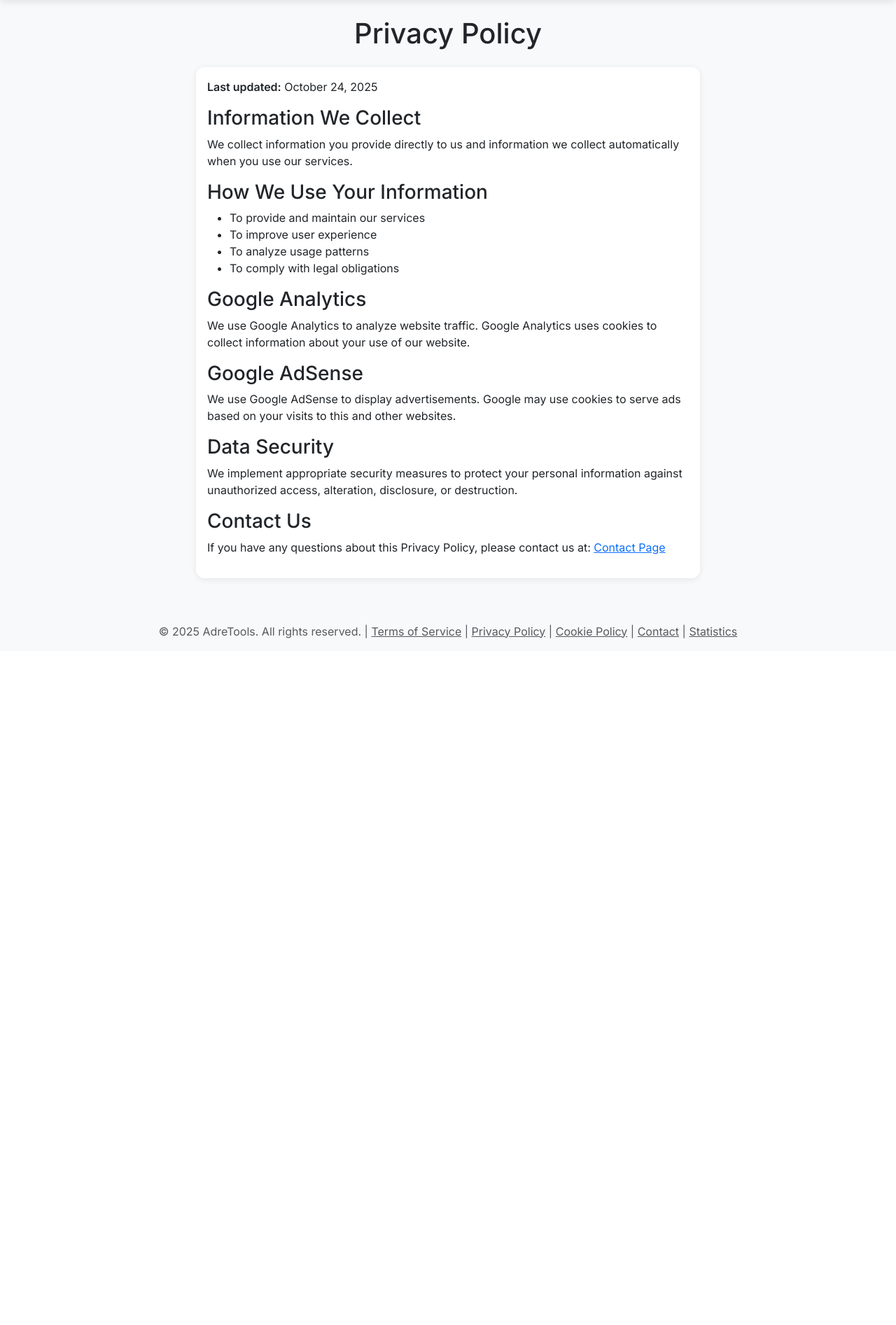
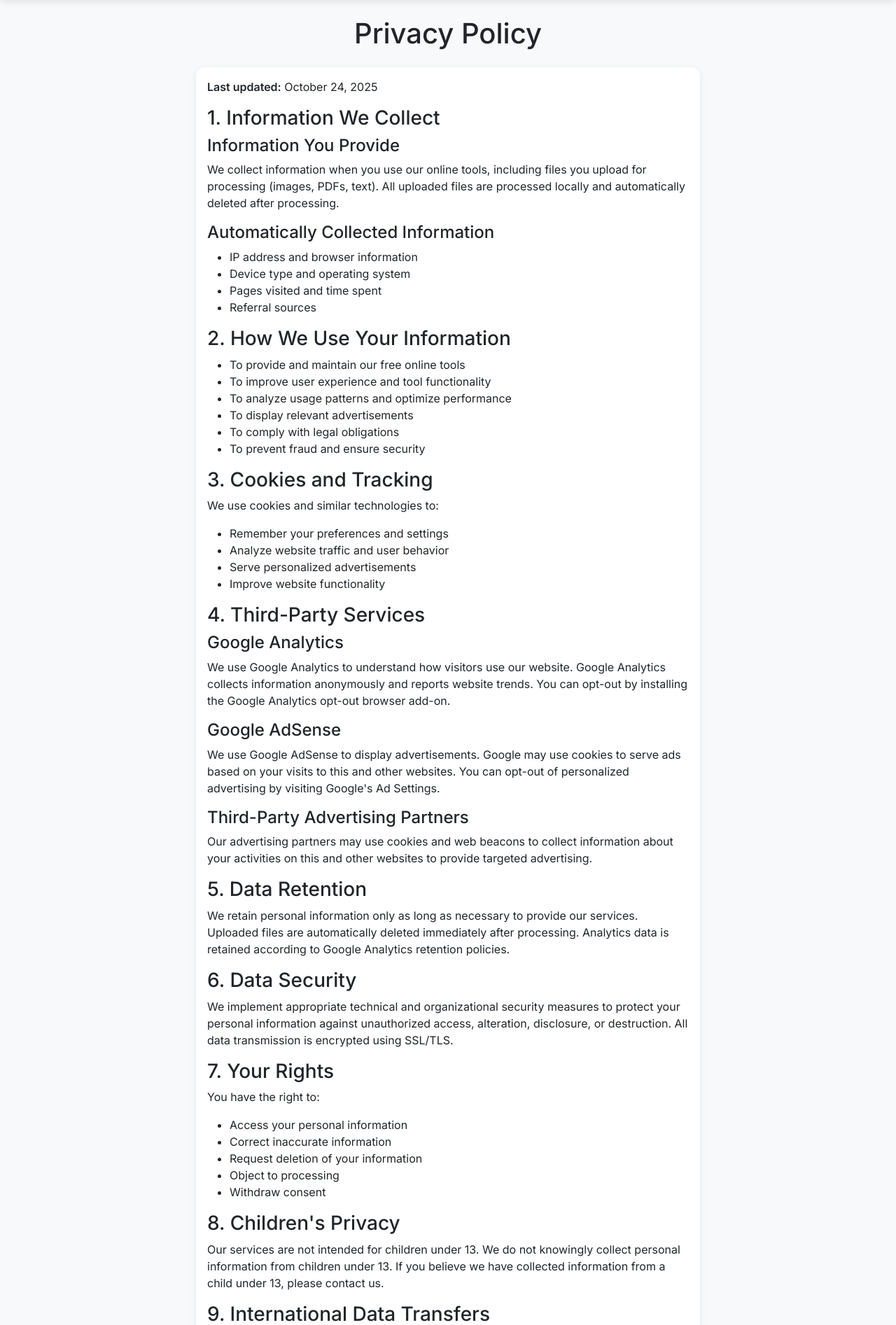
Before and after one commit to ademrecber/adretools, a Django app: page /privacy-policy/ in a window 1280 px wide. Shown: the part 56-1949 px from the top of the page at 70% size. Before the commit the page ends 968 px from the top, so only its background shows below. Run offline with Django 4.2, Linux system fonts and the light colour scheme; some libraries are stand-ins or nearby versions.

Commit message:
Tüm proje güncellemeleri commit edildi

```diff
--- a/adretools/templates/privacy_policy.html
+++ b/adretools/templates/privacy_policy.html
@@ -13,28 +13,89 @@
                 <div class="card-body">
                     <p><strong>{% trans "Last updated:" %}</strong> {% now "F d, Y" %}</p>
 
-                    <h3>{% trans "Information We Collect" %}</h3>
-                    <p>{% trans "We collect information you provide directly to us and information we collect automatically when you use our services." %}</p>
+                    <h3>1. {% trans "Information We Collect" %}</h3>
+                    <h4>{% trans "Information You Provide" %}</h4>
+                    <p>{% trans "We collect information when you use our online tools, including files you upload for processing (images, PDFs, text). All uploaded files are processed locally and automatically deleted after processing." %}</p>
 
-                    <h3>{% trans "How We Use Your Information" %}</h3>
+                    <h4>{% trans "Automatically Collected Information" %}</h4>
                     <ul>
-                        <li>{% trans "To provide and maintain our services" %}</li>
-                        <li>{% trans "To improve user experience" %}</li>
-                        <li>{% trans "To analyze usage patterns" %}</li>
-                        <li>{% trans "To comply with legal obligations" %}</li>
+                        <li>{% trans "IP address and browser information" %}</li>
+                        <li>{% trans "Device type and operating system" %}</li>
+                        <li>{% trans "Pages visited and time spent" %}</li>
+                        <li>{% trans "Referral sources" %}</li>
                     </ul>
 
-                    <h3>{% trans "Google Analytics" %}</h3>
-                    <p>{% trans "We use Google Analytics to analyze website traffic. Google Analytics uses cookies to collect information about your use of our website." %}</p>
+                    <h3>2. {% trans "How We Use Your Information" %}</h3>
+                    <ul>
+                        <li>{% trans "To provide and maintain our free online tools" %}</li>
+                        <li>{% trans "To improve user experience and tool functionality" %}</li>
+                        <li>{% trans "To analyze usage patterns and optimize performance" %}</li>
+                        <li>{% trans "To display relevant advertisements" %}</li>
+                        <li>{% trans "To comply with legal obligations" %}</li>
+                        <li>{% trans "To prevent fraud and ensure security" %}</li>
+                    </ul>
 
-                    <h3>{% trans "Google AdSense" %}</h3>
-                    <p>{% trans "We use Google AdSense to display advertisements. Google may use cookies to serve ads based on your visits to this and other websites." %}</p>
+                    <h3>3. {% trans "Cookies and Tracking" %}</h3>
+                    <p>{% trans "We use cookies and similar technologies to:" %}</p>
+                    <ul>
+                        <li>{% trans "Remember your preferences and settings" %}</li>
+                        <li>{% trans "Analyze website traffic and user behavior" %}</li>
+                        <li>{% trans "Serve personalized advertisements" %}</li>
+                        <li>{% trans "Improve website functionality" %}</li>
+                    </ul>
 
-                    <h3>{% trans "Data Security" %}</h3>
-                    <p>{% trans "We implement appropriate security measures to protect your personal information against unauthorized access, alteration, disclosure, or destruction." %}</p>
+                    <h3>4. {% trans "Third-Party Services" %}</h3>
 
-                    <h3>{% trans "Contact Us" %}</h3>
-                    <p>{% trans "If you have any questions about this Privacy Policy, please contact us at:" %} <a href="{% url 'core:contact' %}">{% trans "Contact Page" %}</a></p>
+                    <h4>{% trans "Google Analytics" %}</h4>
+                    <p>{% trans "We use Google Analytics to understand how visitors use our website. Google Analytics collects information anonymously and reports website trends. You can opt-out by installing the Google Analytics opt-out browser add-on." %}</p>
+
+                    <h4>{% trans "Google AdSense" %}</h4>
+                    <p>{% trans "We use Google AdSense to display advertisements. Google may use cookies to serve ads based on your visits to this and other websites. You can opt-out of personalized advertising by visiting Google's Ad Settings." %}</p>
+
+                    <h4>{% trans "Third-Party Advertising Partners" %}</h4>
+                    <p>{% trans "Our advertising partners may use cookies and web beacons to collect information about your activities on this and other websites to provide targeted advertising." %}</p>
+
+                    <h3>5. {% trans "Data Retention" %}</h3>
+                    <p>{% trans "We retain personal information only as long as necessary to provide our services. Uploaded files are automatically deleted immediately after processing. Analytics data is retained according to Google Analytics retention policies." %}</p>
+
+                    <h3>6. {% trans "Data Security" %}</h3>
+                    <p>{% trans "We implement appropriate technical and organizational security measures to protect your personal information against unauthorized access, alteration, disclosure, or destruction. All data transmission is encrypted using SSL/TLS." %}</p>
+
+                    <h3>7. {% trans "Your Rights" %}</h3>
+                    <p>{% trans "You have the right to:" %}</p>
+                    <ul>
+                        <li>{% trans "Access your personal information" %}</li>
+                        <li>{% trans "Correct inaccurate information" %}</li>
+                        <li>{% trans "Request deletion of your information" %}</li>
+                        <li>{% trans "Object to processing" %}</li>
+                        <li>{% trans "Withdraw consent" %}</li>
+                    </ul>
+
+                    <h3>8. {% trans "Children's Privacy" %}</h3>
+                    <p>{% trans "Our services are not intended for children under 13. We do not knowingly collect personal information from children under 13. If you believe we have collected information from a child under 13, please contact us." %}</p>
+
+                    <h3>9. {% trans "International Data Transfers" %}</h3>
+                    <p>{% trans "Your information may be transferred to and processed in countries other than your own. We ensure appropriate safeguards are in place for such transfers." %}</p>
+
+                    <h3>10. {% trans "Changes to Privacy Policy" %}</h3>
+                    <p>{% trans "We may update this Privacy Policy periodically. We will notify users of significant changes by posting the new policy on this page with an updated revision date." %}</p>
+
+                    <h3>11. {% trans "Contact Information" %}</h3>
+                    <p>{% trans "If you have questions about this Privacy Policy or our privacy practices, please contact us:" %}</p>
+                    <ul>
+                        <li>{% trans "Email: Through our" %} <a href="{% url 'core:contact' %}">{% trans "Contact Page" %}</a></li>
+                        <li>{% trans "Website: adretools.com" %}</li>
+                    </ul>
+
+                    <div class="alert alert-info mt-4">
+                        <h5>{% trans "Important Notes:" %}</h5>
+                        <ul class="mb-0">
+                            <li>{% trans "We do not sell personal information to third parties" %}</li>
+                            <li>{% trans "All file processing is done locally and securely" %}</li>
+                            <li>{% trans "We comply with GDPR, CCPA, and other privacy regulations" %}</li>
+                            <li>{% trans "You can use our tools without creating an account" %}</li>
+                        </ul>
+                    </div>
                 </div>
             </div>
         </div>
```
